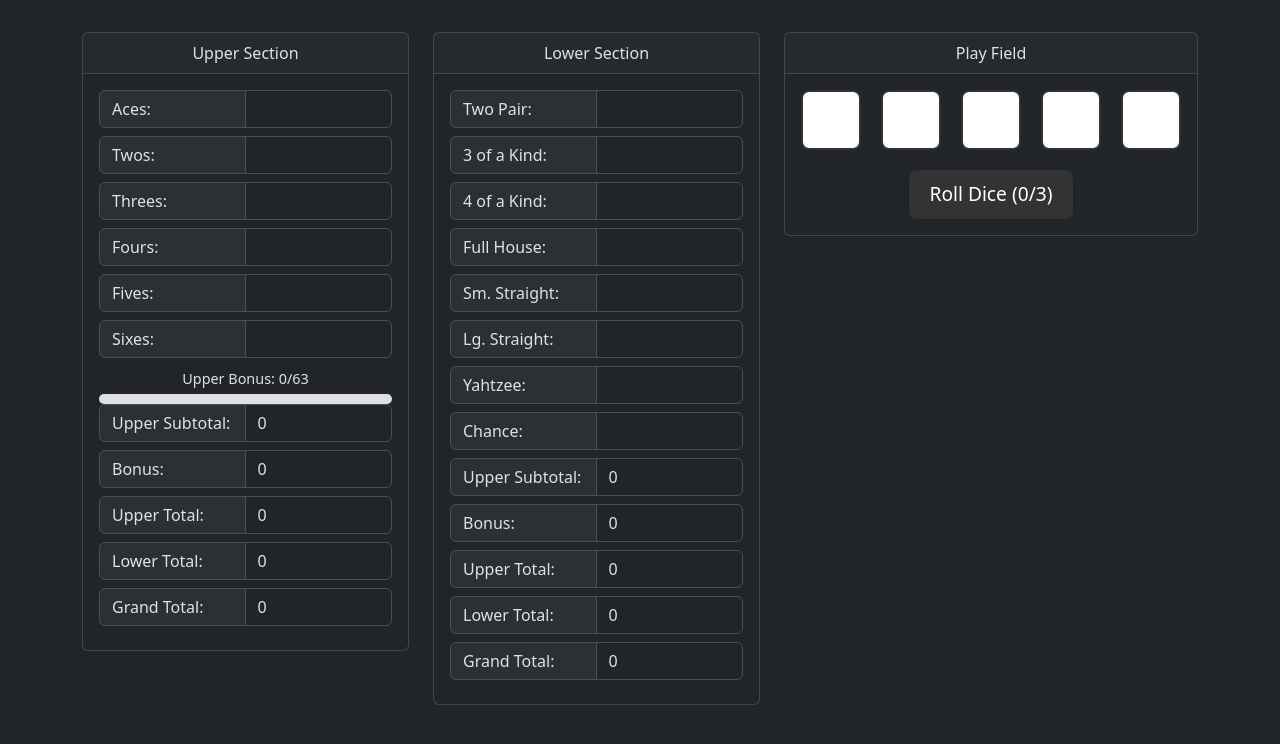
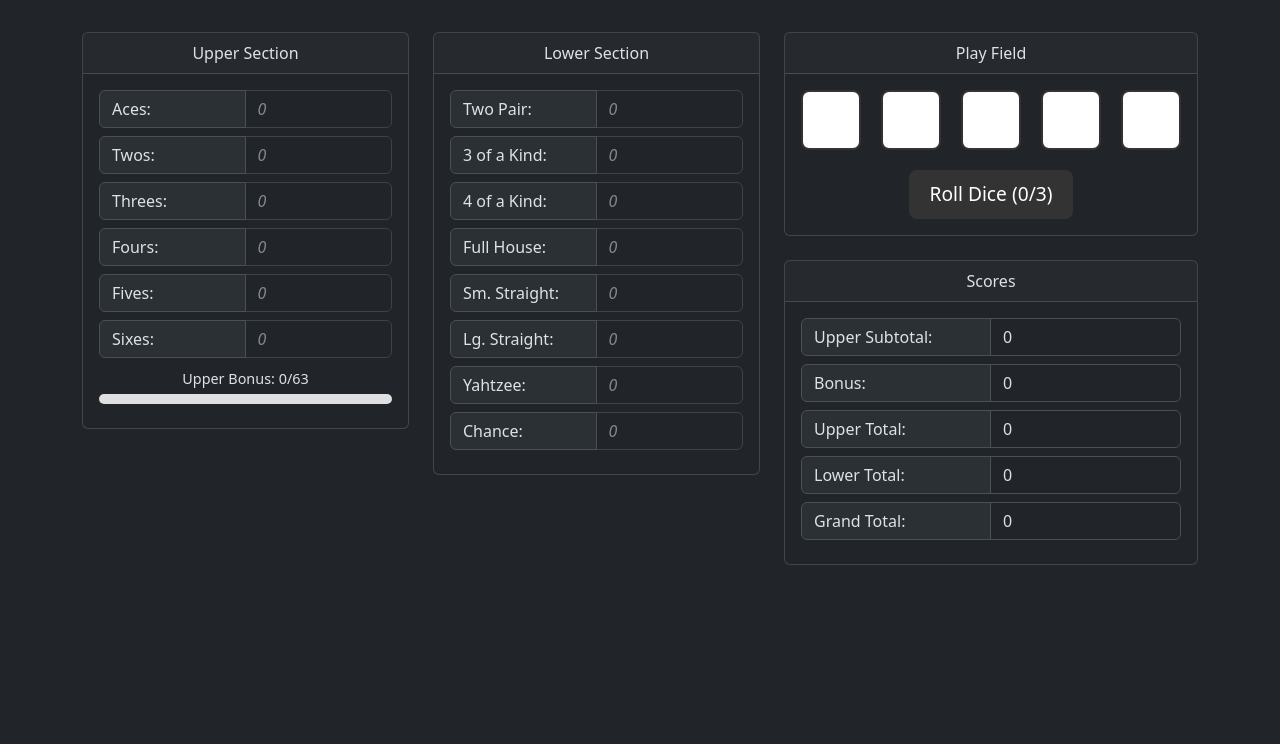
Before and after one commit to mtickle/dice-game, a React (Vite) app: page / in a window 1280 px wide. Shown: the top 744 px of the page. Built offline with nearby package versions, Linux system fonts and the light colour scheme; the HTML template or start-up script is replaced by a standard one.

Commit message:
This is almost done

```diff
--- a/src/App.jsx
+++ b/src/App.jsx
@@ -157,14 +157,14 @@ function App() {
         score > 0
       ) {
         score += 10;
-        setBonusMessage(`🎉 Bonus! +10 points for first-roll ${prettyName(category)}!`);
-        //setBonusCategory(category);
+        //setBonusMessage(`🎉 Bonus! +10 points for first-roll ${prettyName(category)}!`);
+        setBonusCategory(category);
 
         setTimeout(() => {
           setBonusFadingOut(true); // trigger CSS class
 
           setTimeout(() => {
-            setBonusMessage('');
+            //setBonusMessage('');
             setBonusCategory(null);
             setBonusFadingOut(false);
           }, 300); // duration should match fadeOutSlide
@@ -266,15 +266,7 @@ function App() {
               isUpperSection={true}
               isLowerSection={false}
               upperTotal={upperTotal}
-              totalsNode={
-                <UnifiedSectionTotals
-                  upperSubtotal={upperSubtotal}
-                  bonus={bonus}
-                  upperTotal={upperTotal}
-                  lowerTotal={lowerTotal}
-                  grandTotal={grandTotal}
-                />
-              }
+              totalsNode={null}
             />
             &nbsp;
 
@@ -292,16 +284,12 @@ function App() {
               bonusCategory={bonusCategory}
               isUpperSection={false}
               isLowerSection={true}
+              upperSubtotal={upperSubtotal}
+              bonus={bonus}
               upperTotal={upperTotal}
-              totalsNode={
-                <UnifiedSectionTotals
-                  upperSubtotal={upperSubtotal}
-                  bonus={bonus}
-                  upperTotal={upperTotal}
-                  lowerTotal={lowerTotal}
-                  grandTotal={grandTotal}
-                />
-              }
+              lowerTotal={lowerTotal}
+              grandTotal={grandTotal}
+              totalsNode={null}
             />
           </Col>
           <Col>
@@ -321,8 +309,8 @@ function App() {
 
             />
 
-          </Col>
-          {/* <Col>
+            &nbsp;
+
             <UnifiedSectionTotals
               upperSubtotal={upperSubtotal}
               bonus={bonus}
@@ -333,8 +321,8 @@ function App() {
             &nbsp;
 
 
-            <GameHistory history={gameHistory} />
-          </Col> */}
+            {/* <GameHistory history={gameHistory} /> */}
+          </Col>
         </Row>
         <Row>
         </Row>
--- a/src/components/ScoreCardSection.jsx
+++ b/src/components/ScoreCardSection.jsx
@@ -32,6 +32,8 @@ export default function ScoreCardSection({
                     onClick={applyScore}
                     clickable={scores[key] === null && rollCount > 0 && !turnComplete}
                     isBonus={bonusCategory === key}
+                    bonusBadge={bonusCategory === key}
+                    suggested={suggestedScores?.[key]}
                 />
             ))}
             {/* {grandTotal !== null && (
--- a/src/components/ScoreRow.jsx
+++ b/src/components/ScoreRow.jsx
@@ -1,8 +1,13 @@
 // components/ScoreRow.jsx
 import { Form, InputGroup } from 'react-bootstrap';
 
-export default function ScoreRow({ category, label, score, onClick, clickable, isBonus }) {
-    const className = `w-50 score-row ${clickable ? 'clickable' : ''} ${isBonus ? 'bonus-flash' : ''}`;
+export default function ScoreRow({ category, label, score, onClick, clickable, isBonus, bonusBadge, suggested }) {
+    const className = `w-50 score-row
+        ${clickable ? 'clickable' : ''}
+
+        ${suggested ? 'suggested-glow' : ''}`;
+
+    const showSuggested = score === null && suggested !== undefined;
 
     return (
         <InputGroup className="mb-2">
@@ -17,9 +22,13 @@ export default function ScoreRow({ category, label, score, onClick, clickable, i
                 }}
             >
                 {label}:
-                {/* {iconMap[category]} */}
+                {bonusBadge && <span className="bonus-badge ms-2">+10</span>}
             </InputGroup.Text>
-            <Form.Control className='w-50' readOnly value={score ?? ''} />
+            <Form.Control
+                className={showSuggested ? 'text-muted' : ''}
+                readOnly
+                value={score ?? (showSuggested ? suggested : '')}
+            />
         </InputGroup>
     );
 }
--- a/src/components/UnifiedScoreSection.jsx
+++ b/src/components/UnifiedScoreSection.jsx
@@ -14,7 +14,10 @@ export default function UnifiedScoreSection({
     totalsNode,
     isUpperSection,
     bonusCategory,
+    upperSubtotal,
+    bonus,
     upperTotal,
+    lowerTotal,
     grandTotal
 }) {
     return (
@@ -32,7 +35,10 @@ export default function UnifiedScoreSection({
                     prettyName={prettyName}
                     bonusCategory={bonusCategory}
                     isUpperSection={isUpperSection}
+                    upperSubtotal={upperSubtotal}
+                    bonus={bonus}
                     upperTotal={upperTotal}
+                    lowerTotal={lowerTotal}
                     grandTotal={grandTotal}
                     totalsNode={totalsNode}
                 />
--- a/src/components/UnifiedSectionTotals.jsx
+++ b/src/components/UnifiedSectionTotals.jsx
@@ -1,3 +1,4 @@
+import Card from 'react-bootstrap/Card';
 import Form from 'react-bootstrap/Form';
 import InputGroup from 'react-bootstrap/InputGroup';
 
@@ -18,14 +19,17 @@ export default function UnifiedSectionTotals({
     ];
 
     return (
-        <div className="score-totals">
+        <Card>
+            <Card.Header>Scores</Card.Header>
+            <Card.Body bg="Secondary">
                 {rows.map(({ label, value }) => (
                     <InputGroup className="mb-2" key={label}>
                         <InputGroup.Text className="w-50">{label}:</InputGroup.Text>
                         <Form.Control readOnly value={value} />
                     </InputGroup>
                 ))}
-        </div>
+            </Card.Body>
+        </Card>
 
     );
 }
--- a/src/styles/Dice.css
+++ b/src/styles/Dice.css
@@ -334,3 +334,48 @@
   font-size: 12px;
   color: #555;
 }
+
+.suggested-glow {
+  animation: pulseHighlight 1.5s infinite;
+  border: 2px solid #ffd700;
+  box-shadow: 0 0 8px #ffd700aa;
+}
+
+@keyframes pulseHighlight {
+  0% {
+    box-shadow: 0 0 4px #ffd70066;
+  }
+  50% {
+    box-shadow: 0 0 12px #ffd700cc;
+  }
+  100% {
+    box-shadow: 0 0 4px #ffd70066;
+  }
+}
+
+.form-control.text-muted {
+  font-style: italic;
+  opacity: 0.7;
+}
+
+.bonus-badge {
+  background-color: #28a745;
+  color: white;
+  font-size: 0.75rem;
+  padding: 2px 6px;
+  border-radius: 6px;
+  margin-left: 8px;
+  animation: pulse 1s ease-in-out infinite;
+}
+
+@keyframes pulse {
+  0%,
+  100% {
+    transform: scale(1);
+    opacity: 0.9;
+  }
+  50% {
+    transform: scale(1.1);
+    opacity: 1;
+  }
+}
```
Lines whose indentation alone changed are shown as unchanged.
